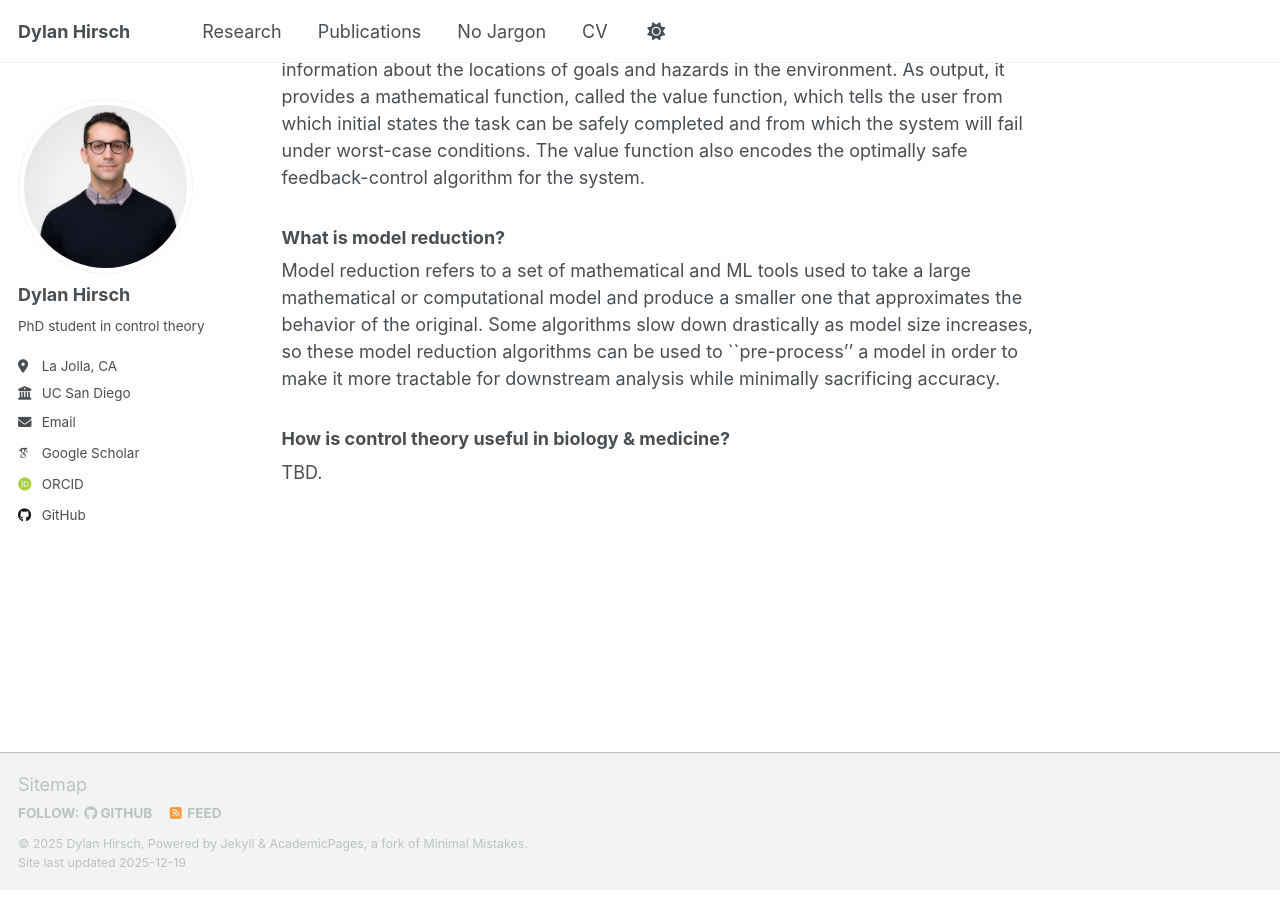
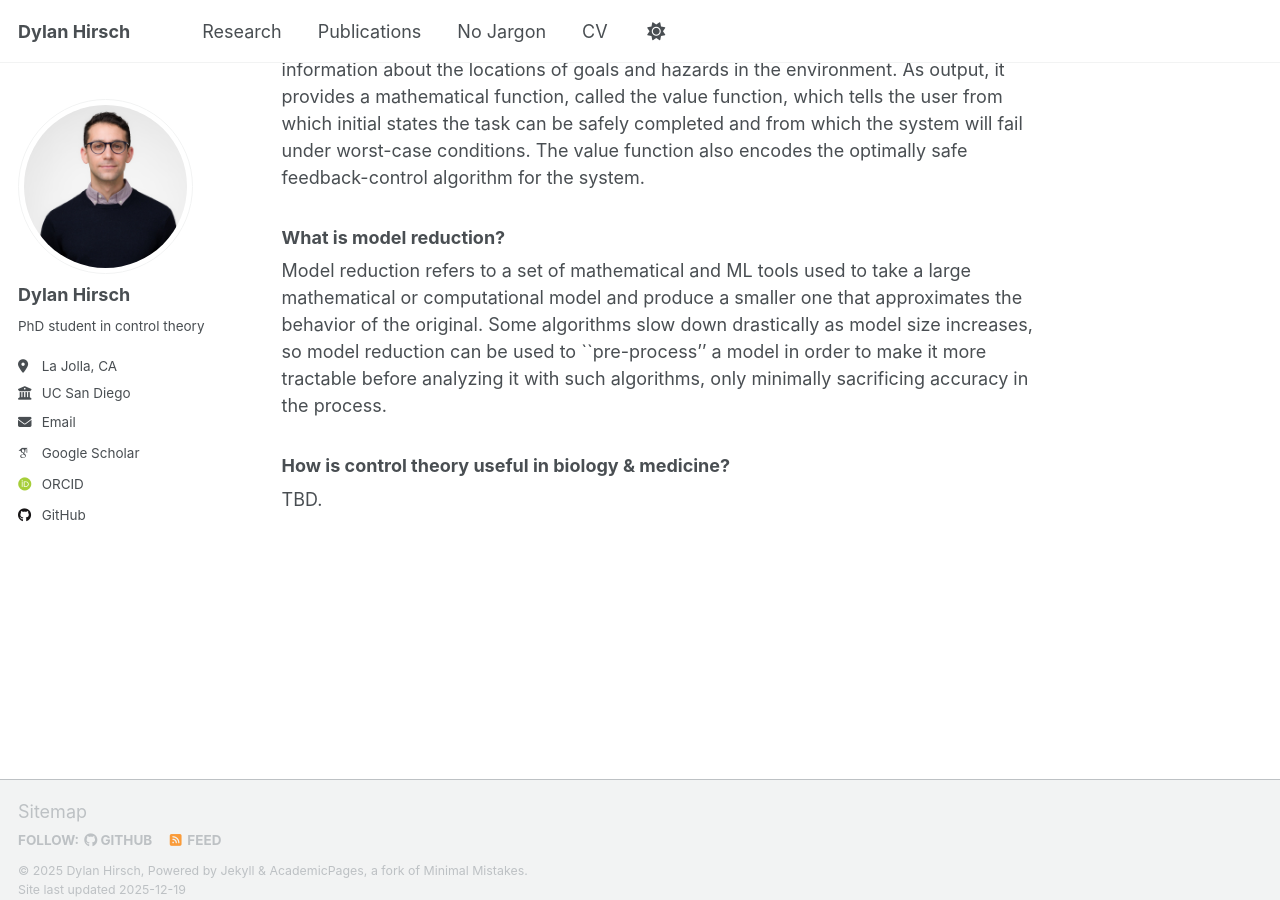
Before and after one commit to dylan-hirsch/dylan-hirsch.github.io, a Jekyll site: the page built from _nojargon/nojargon.md, in a window 1280 px wide and 900 px high, scrolled down 991 px. Built offline with Jekyll 4.4.1, drawn with Linux system fonts in a browser that asks for light colours; some web fonts are replaced; a script that is not in the unit is left out.

Commit message:
Update nojargon.md

```diff
--- a/_nojargon/nojargon.md
+++ b/_nojargon/nojargon.md
@@ -35,7 +35,7 @@ The value function also encodes the optimally safe feedback-control algorithm fo
 ### What is model reduction?
 
 Model reduction refers to a set of mathematical and ML tools used to take a large mathematical or computational model and produce a smaller one that approximates the behavior of the original.
-Some algorithms slow down drastically as model size increases, so these model reduction algorithms can be used to ``pre-process'' a model in order to make it more tractable for downstream analysis while minimally sacrificing accuracy.
+Some algorithms slow down drastically as model size increases, so model reduction can be used to ``pre-process'' a model in order to make it more tractable before analyzing it with such algorithms, only minimally sacrificing accuracy in the process.
 
 ### How is control theory useful in biology & medicine?
 
```
